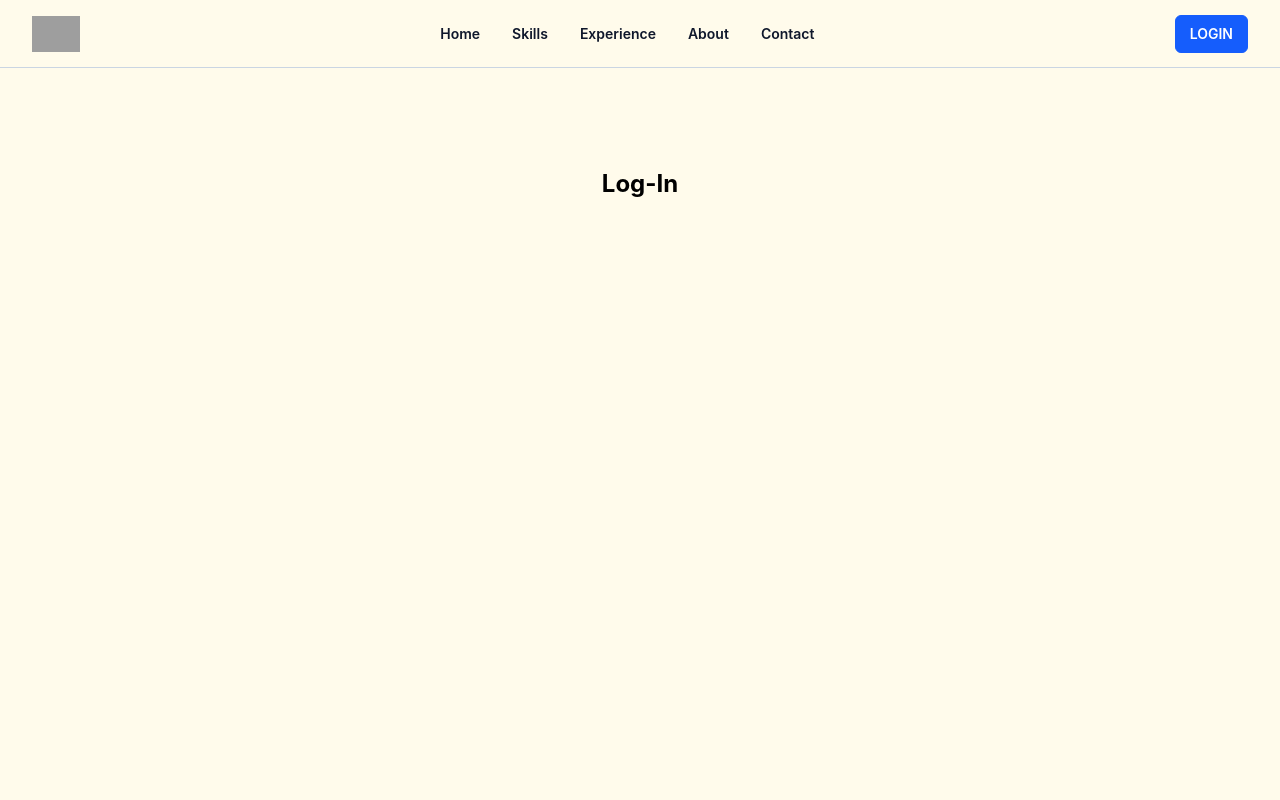
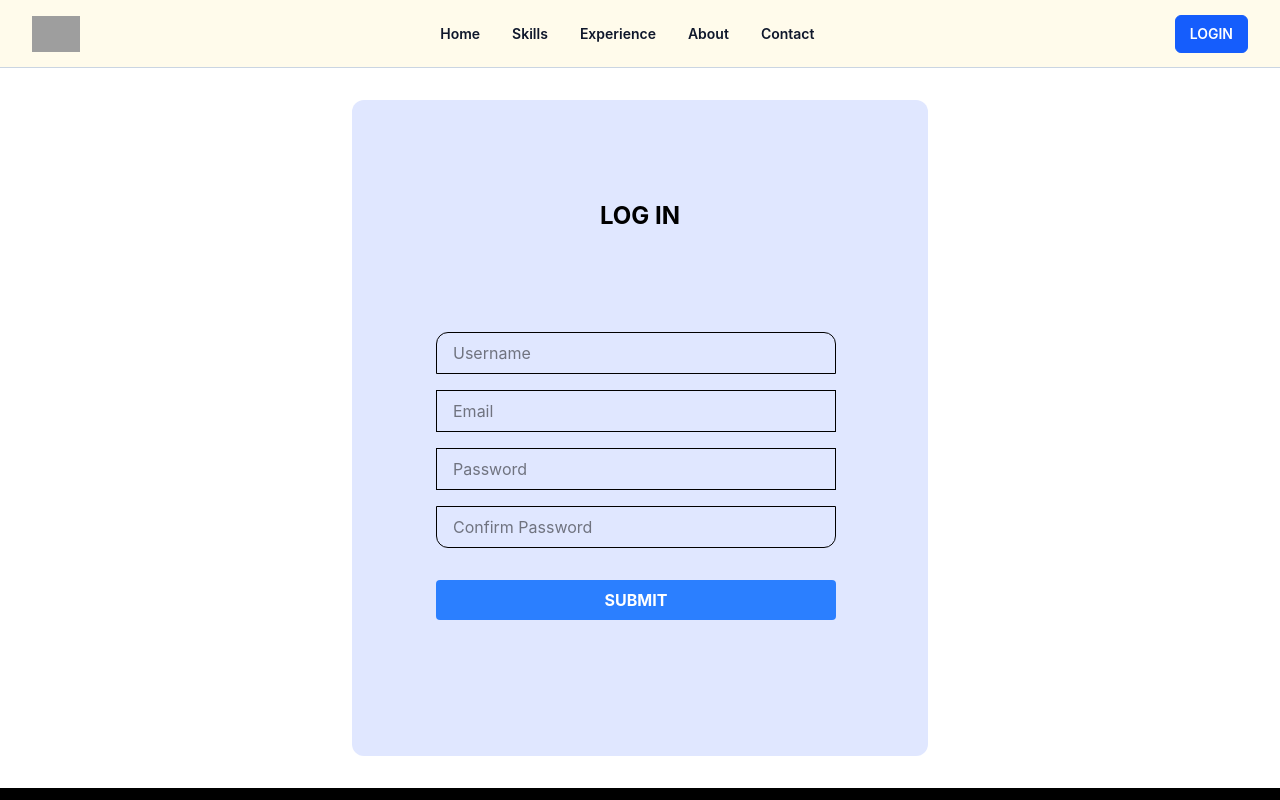
Before and after one commit to tousif-11/My-Profile, a React (Vite) app: page /login in a window 1280 px wide. Shown: the top 800 px of the page. Built offline with nearby package versions, Linux system fonts and the light colour scheme; grey boxes are pictures that could not be loaded.

Commit message:
Update project

```diff
--- a/src/pages/Login.jsx
+++ b/src/pages/Login.jsx
@@ -1,9 +1,41 @@
-
-
 const Login = () => {
   return (
-        <div className="mx-auto max-w-7xl px-4 sm:px-6 lg:px-8 bg-amber-50 justify-center min-h-screen flex">
-            <h1 className="text-2xl font-bold text-black pt-25">Log-In</h1>
+    <div className="mx-auto max-w-7xl justify-center min-h-180 flex">
+      <div className="  mt-8 mb-8 w-xl rounded-xl bg-indigo-100">
+        <h1 className="text-2xl font-bold text-black mb-25 pt-25 flex justify-center  items-center">
+          LOG IN
+        </h1>
+        <input
+          type="text"
+          placeholder="Username"
+          id="username"
+          className="border border-black ml-21 rounded-t-xl  px-4 py-2 mb-4 w-100"
+        />
+        <input
+          type="email"
+          placeholder="Email"
+          id="email"
+          className="border border-black px-4 py-2 ml-21  mb-4 w-100"
+        />
+        <input
+          type="password"
+          placeholder="Password"
+          id="password"
+          className="border border-black  px-4 ml-21  py-2 mb-4 w-100"
+        />
+        <input
+          type="password"
+          placeholder="Confirm Password"
+          id="confirmPassword"
+          className="border border-black ml-21 px-4 py-2 mb-8 w-100 rounded-b-xl"
+        />
+        <button
+          type="submit"
+          className="bg-blue-500 text-white px-4 py-2 rounded hover:bg-blue-600 w-100 ml-21 hover:cursor-pointer font-bold"
+        >
+          SUBMIT
+        </button>
+      </div>
     </div>
   );
 };
```
Lines whose indentation alone changed are shown as unchanged.
